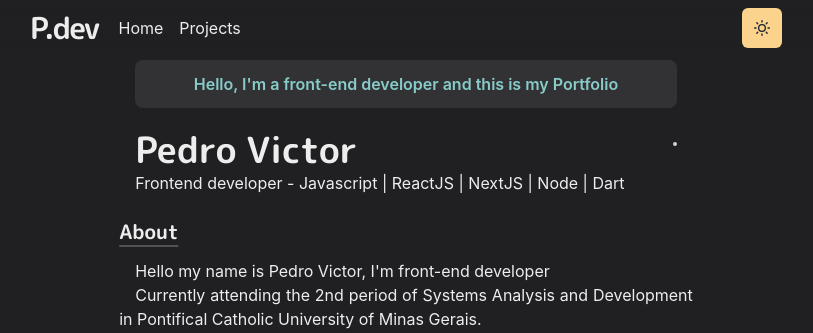
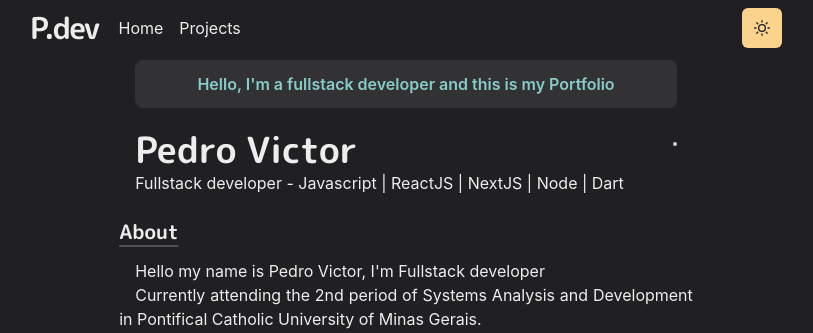
Before and after one commit to PedroVictor022/frontend-portifolio, a Next.js app: page / in a window 1280 px wide. Shown: the top 333 px of the page, without its empty margins (234-1047 px from the left). Built offline with nearby package versions, Linux system fonts and the light colour scheme; no server answers.

Commit message:
Update front-end texts

```diff
--- a/components/Layout/header/index.js
+++ b/components/Layout/header/index.js
@@ -30,13 +30,13 @@ function Header() {
                borderRadius="lg"
 
             >
-               Hello, I&apos;m a front-end developer and this is my Portfolio
+               Hello, I&apos;m a fullstack developer and this is my Portfolio
             </Box>
             <Box display={{ md: 'flex' }}>
                <Box flexGrow={1}
                >
                   <Heading>Pedro Victor</Heading>
-                  <Text>Frontend developer - Javascript | ReactJS | NextJS | Node | Dart</Text>
+                  <Text>Fullstack developer - Javascript | ReactJS | NextJS | Node | Dart</Text>
                </Box>
                <Box
                   flexShrink={0} mt={{ base: 4, md: 0 }} ml={{ md: 6 }} align="center"
--- a/pages/index.js
+++ b/pages/index.js
@@ -19,7 +19,7 @@ export default function HomeApp() {
         </Section>
         <Section delay={0.8}>
           <Heading variant="section-title">About</Heading>
-          <Paragraph>Hello my name is Pedro Victor, I&apos;m front-end developer</Paragraph>
+          <Paragraph>Hello my name is Pedro Victor, I&apos;m Fullstack developer</Paragraph>
           <Paragraph>
             Currently attending the 2nd period of Systems Analysis and Development in Pontifical Catholic University of Minas Gerais.
           </Paragraph>
@@ -74,6 +74,7 @@ export default function HomeApp() {
           <BioSection>
             <BioYear>2022</BioYear>
             Started my degree in Systems Analysis and Development in PUC.
+            I also started working as a Junior web Developer
           </BioSection>
         </Section>
 
@@ -84,7 +85,8 @@ export default function HomeApp() {
             <Meta>EMAIL</Meta><Link>pedro20002victor@gmail.com</Link> <br />
             <Meta>LINKEDIN</Meta><Link href="https://www.linkedin.com/in/pedro-victor-75440321a/" target="_blank">Pedro Victor</Link> <br />
             <Meta>INSTAGRAM</Meta><Link href="https://www.instagram.com/borgess022/" target="_blank">@borges022</Link><br />
-            <Meta>WHATSAPP</Meta><Link>+55 31 99508-6062</Link>
+            <Meta>WHATSAPP</Meta><Link>+55 31 99508-6062</Link><br/>
+
           </Box>
         </Section>
       </Container>
```
Also changed, not shown: 1 other file (tests, documents, lock files or other folders).
